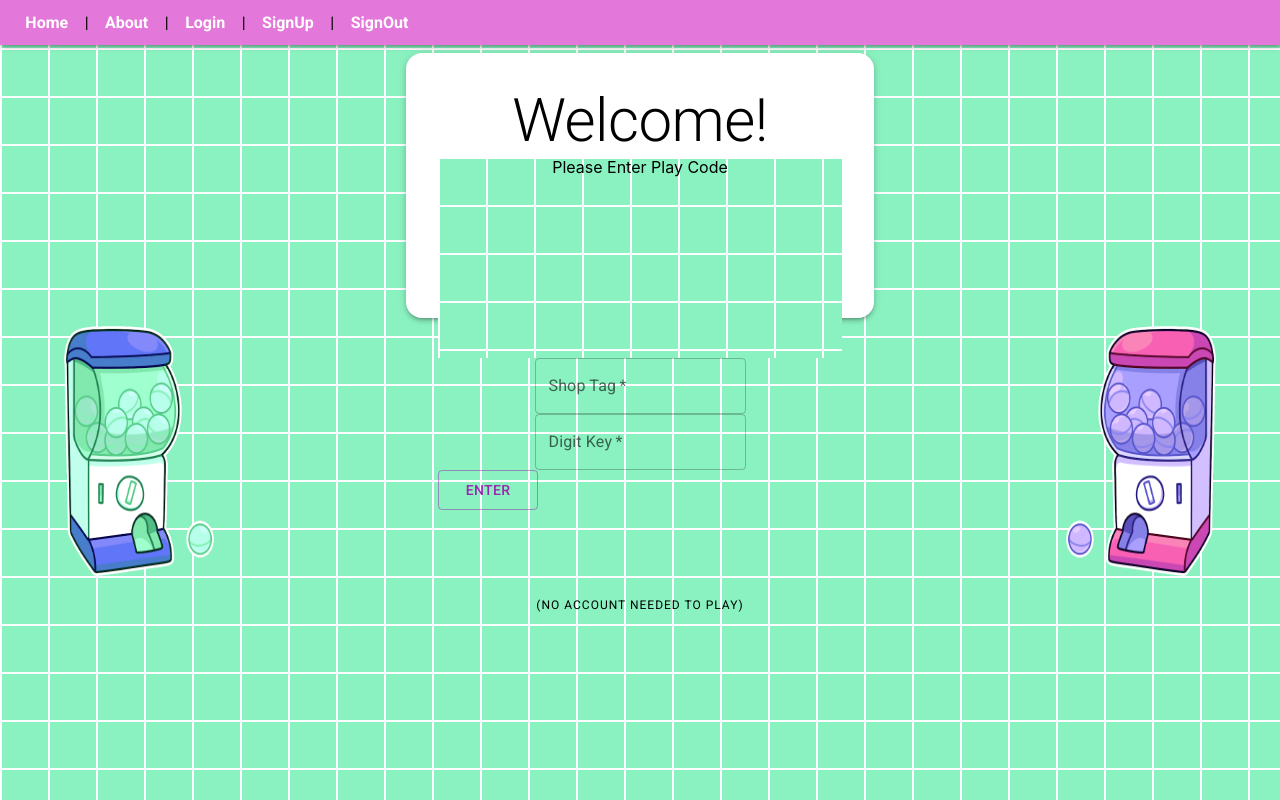
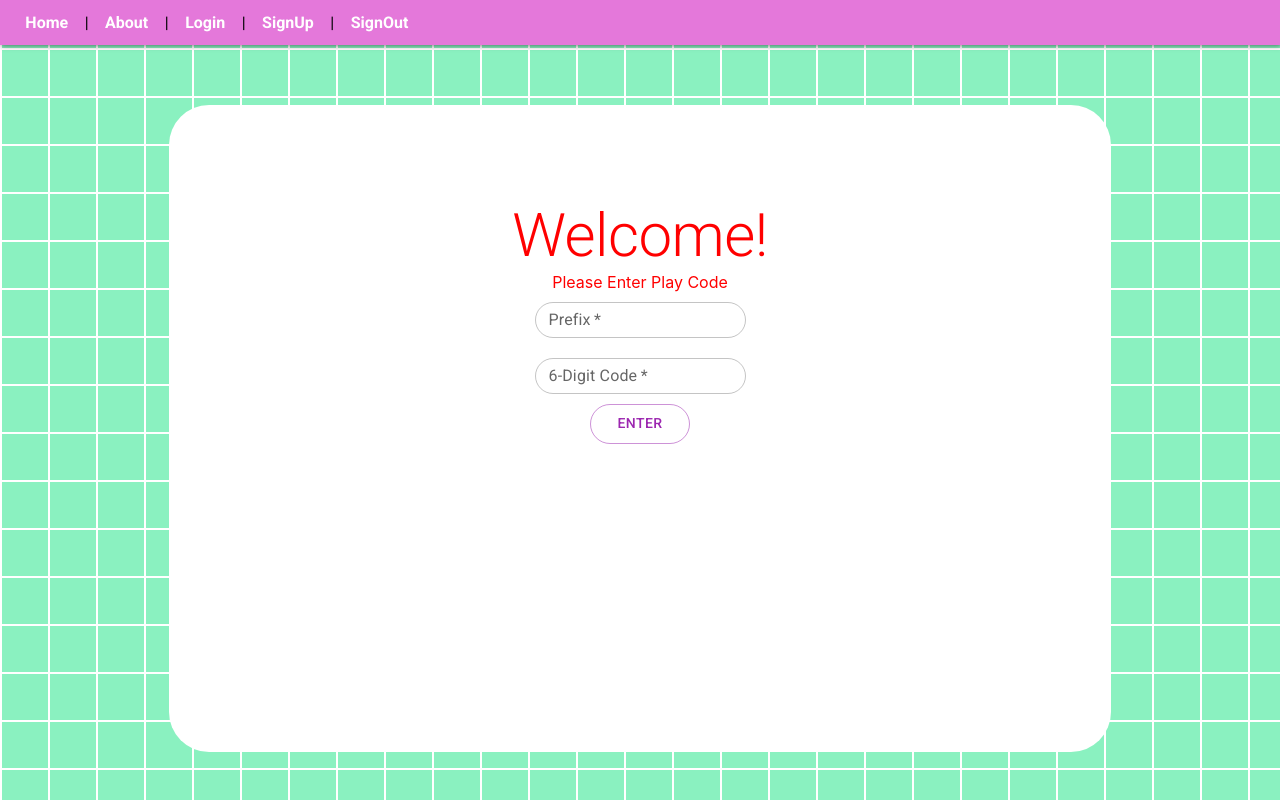
Before and after one commit to korovnmm/gashapon, a React (Create React App) app: page / in a window 1280 px wide. Built offline with nearby package versions, Linux system fonts and the light colour scheme; no server answers.

Commit message:
feat: made style-friendly components for the home / code entry page, along with sass files

```diff
--- /dev/null
+++ b/src/components/Buttons.jsx
@@ -0,0 +1,15 @@
+import {
+    Button
+} from '@mui/material';
+
+export function SubmitButton(props) {
+    return (
+        <Button
+            className="submit-button"
+            variant="outlined"
+            color="secondary"
+            type="submit"
+            {...props}
+        />
+    );
+}
--- /dev/null
+++ b/src/components/TextFields.jsx
@@ -0,0 +1,13 @@
+import {
+    TextField as MuiTextField
+} from '@mui/material';
+
+export function TextField(props) {
+    return (
+        <div className="textfield-default">
+            <MuiTextField
+                {...props}
+            />
+        </div>
+    );
+}
--- a/src/components/index.js
+++ b/src/components/index.js
@@ -1,4 +1,8 @@
 export { AuthenticatedRoute, UnauthenticatedRoute } from './AuthRoutes';
+
+export {
+    SubmitButton
+} from './Buttons';
 
 export {
     DashboardContainer,
@@ -8,3 +12,7 @@ export {
 
 export { default as GoogleIcon } from './GoogleGLogo';
 export { default as ResponsiveAppBar } from './ResponsiveAppBar';
+
+export {
+    TextField
+} from './TextFields';
--- a/src/pages/Login.js
+++ b/src/pages/Login.js
@@ -10,11 +10,10 @@ import {
     Box,
     Button,
     Container,
-    TextField,
     Typography,
 } from '@mui/material'
 import { Link } from 'react-router-dom'
-import { GoogleIcon } from 'components'
+import { GoogleIcon, TextField } from 'components'
 //import { useLocation } from 'react-router-dom'
 
 
--- a/src/pages/SignUp.js
+++ b/src/pages/SignUp.js
@@ -10,11 +10,10 @@ import {
     Box,
     Button,
     Container,
-    TextField,
     Typography,
 } from '@mui/material'
 import { Link } from 'react-router-dom'
-import { GoogleIcon } from 'components'
+import { GoogleIcon, TextField } from 'components'
 //import { useLocation } from 'react-router-dom'
 
 
--- a/src/pages/home/Home.js
+++ b/src/pages/home/Home.js
@@ -1,24 +1,20 @@
 import React from "react";
-import pinklogo from "assets/gashapon_pink.png"
-import greenlogo from "assets/gashapon_green.png"
 import { useHistory } from 'react-router-dom'
 //import { getTicketByCode } from 'db'
 
 import {
     Box,
-    Button,
     Container,
-    TextField,
-    Typography,
-    Stack,
-    Grid
+    Typography
 } from '@mui/material'
 
-//import { Link } from 'react-router-dom'
 import { useCallback } from "react";
+import {
+    SubmitButton,
+    TextField
+} from "components";
 
-
-export const FormContainer = ({...props}) => {
+export const FormContainer = ({ ...props }) => {
     const location = useHistory();
 
     const handleClick = useCallback(async e => {
@@ -30,74 +26,29 @@ export const FormContainer = ({...props}) => {
     }, [location]);
 
     return (
-        <div>
-            <Box component="center"
-                sx={{
-                    '& > :not(style)': { m: 1, width: '40ch', height: '20ch' },
-                }}
+        <center className="form-container">
+            <Box className="form-content"
+                component="form"
+                onSubmit={handleClick}
                 noValidate
                 autoComplete="off"
-            >
-                <Box {...props} component="form" onSubmit={handleClick}
-                    sx={{
-                        boxShadow: 3,
-                        bgcolor: 'background.paper',
-
-                        color: 'black',
-                        p: 4,
-                        m: 2,
-                        borderRadius: 4,
-                    }}
-                    noValidate
-                    autoComplete="off"
-                />
-            </Box>
-        </div>
-    )
+                {...props}
+            />
+        </center>
+    );
 }
-
 
 export const Home = () => {
     return (
         <>
-            <Container maxWidth="lg">
-            <FormContainer>
-                <Typography variant="h2" component="h2" > Welcome!</Typography>
-                <Typography variant="body" component="body" align="center"> Please Enter Play Code</Typography>
-                <TextField required id="shopTag" type="shopTag" label="Shop Tag" autoComplete="off"/>
-                <TextField required id="digitKey" type="digitKey" label="Digit Key" autoComplete="off" />
-                <Stack spacing={10} direction="column">
-
-                <Button variant="outlined" color ="secondary" type="submit"  >Enter</Button>
-                <Typography variant="overline" component="overline" align="center"> (No account needed to play)</Typography>
-
-                </Stack>
-            </FormContainer>
-
-            <Grid container justifyContent="space-between">
-            <Box
-                component="img"
-                sx={{
-                    justifyContent: 'flex-start',
-                    height: 500,
-                    width: 300,
-                    maxHeight: { xs: 500, md: 250 },
-                    maxWidth: { xs: 300, md: 150 },
-                }}
-                src={greenlogo}
-            />
-
-            <Box
-                component="img"
-                sx={{
-                    height: 500,
-                    width: 300,
-                    maxHeight: { xs: 500, md: 250 },
-                    maxWidth: { xs: 300, md: 150 },
-                }}
-                src={pinklogo}
-            />
-            </Grid>
+            <Container maxWidth="lg" className="home-wrapper">
+                <FormContainer>
+                    <Typography variant="h2" component="h2">Welcome!</Typography>
+                    <Typography variant="div" component="div" align="center">Please Enter Play Code</Typography>
+                    <TextField required id="shopTag" type="shopTag" label="Prefix" autoComplete="off"/>
+                    <TextField required id="digitKey" type="digitKey" label="6-Digit Code" autoComplete="off" />
+                    <SubmitButton>Enter</SubmitButton>
+                </FormContainer>
             </Container>
         </>
     )
--- a/src/styles/css/main.css
+++ b/src/styles/css/main.css
@@ -1,3 +1,10 @@
+.submit-button {
+  border-radius: 40px;
+}
+.submit-button:hover {
+  background-color: rgba(255, 213, 237, 0.5);
+}
+
 .dashboard-container {
   height: 80%;
 }
@@ -33,6 +40,41 @@
 .dash-tab.Mui-selected {
   color: hotpink;
   background: none;
+}
+
+.home-wrapper {
+  height: 90%;
+  padding: 1px;
+}
+
+.form-container {
+  height: 90%;
+  margin-top: 5%;
+  margin-left: 10vw;
+  margin-right: 10vw;
+  background-color: white;
+  border-radius: 40px;
+}
+
+.form-content {
+  display: flex;
+  flex-direction: column;
+  align-items: center;
+  height: 70%;
+  padding: 10%;
+  box-shadow: 3;
+  color: black;
+}
+.form-content h2 {
+  color: red;
+}
+.form-content div {
+  color: red;
+}
+
+.textfield-default fieldset {
+  margin: 10px 0 10px 0;
+  border-radius: 40px;
 }
 
 html, body, #root, .App {
--- /dev/null
+++ b/src/styles/sass/_buttons.scss
@@ -0,0 +1,7 @@
+.submit-button {
+    border-radius: 40px;
+
+    &:hover {
+        background-color: rgba(255, 213, 237, 0.5);
+    }
+}
--- /dev/null
+++ b/src/styles/sass/_home.scss
@@ -0,0 +1,36 @@
+// Wrapper for the entire home page
+.home-wrapper {
+    height: 90%;
+    padding: 1px;
+}
+
+// The box itself
+.form-container {
+    height: 90%;
+    margin-top: 5%;
+    margin-left: 10vw;
+    margin-right: 10vw;
+    background-color: white;
+    border-radius: 40px;
+}
+
+// A wrapper for everything inside the box
+.form-content {
+    display: flex;
+    flex-direction: column;
+    align-items: center;
+
+    height: 70%;
+    padding: 10%;
+
+    box-shadow: 3;
+    color: black;
+
+    h2 {
+        color: red;
+    }
+
+    div {
+        color: red;
+    }
+}
--- /dev/null
+++ b/src/styles/sass/_textFields.scss
@@ -0,0 +1,7 @@
+// The default text input field
+.textfield-default {
+    fieldset {
+        margin: 10px 0 10px 0;
+        border-radius: 40px;
+    }
+}
--- a/src/styles/sass/main.scss
+++ b/src/styles/sass/main.scss
@@ -1,5 +1,8 @@
+@import "buttons";
 @import "dashboard";
 @import "fonts";
+@import "home";
+@import "textFields";
 
 html, body, #root, .App {
   height: 100%;
```
Also changed, not shown: 1 other file (tests, documents, lock files or other folders).
